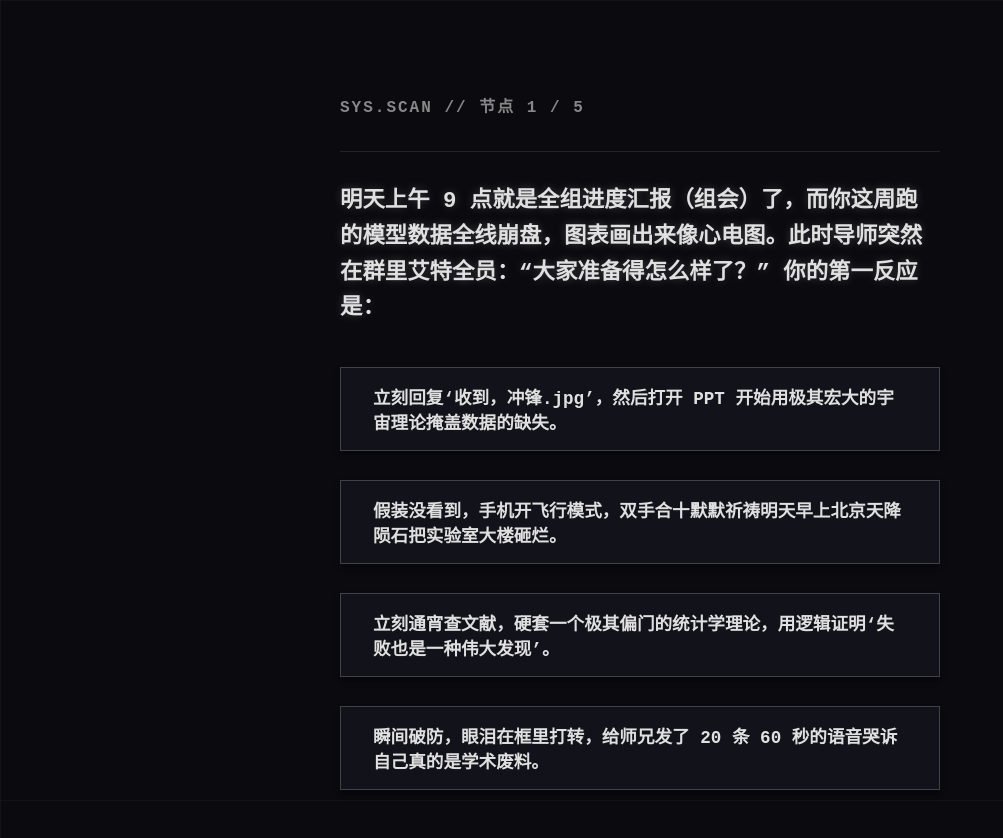
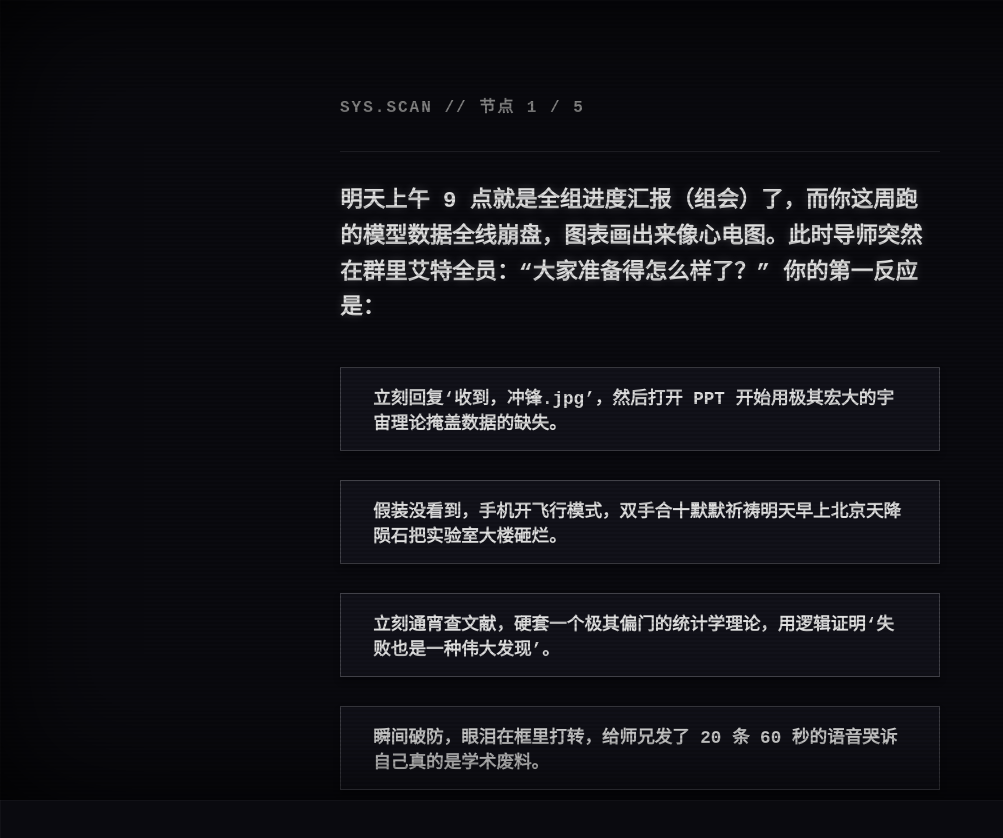
Before and after one commit to KindaMetal/xueshu-niuma, a website built with Vite: page index.html in a window 1280 px wide. Shown: the whole page, without its empty margins (0-1003 px from the left). Built offline with nearby package versions, Linux system fonts and the light colour scheme.

Commit message:
style: add global CRT monitor scanline and vignette overlay for deeper cyberpunk immersion

```diff
--- a/src/styles/tokens.css
+++ b/src/styles/tokens.css
@@ -39,6 +39,28 @@ body {
     linear-gradient(90deg, rgba(255,255,255,0.03) 1px, transparent 1px);
   background-size: 30px 30px;
   background-attachment: fixed;
+}
+
+/* CRT 显像管扫描线与暗角覆盖层 */
+body::after {
+  content: "";
+  position: fixed;
+  top: 0;
+  left: 0;
+  width: 100vw;
+  height: 100vh;
+  pointer-events: none; /* 绝对不能阻挡点击事件 */
+  z-index: 9999;
+
+  /* 极细扫描线 */
+  background: linear-gradient(
+    rgba(18, 16, 16, 0) 50%,
+    rgba(0, 0, 0, 0.15) 50%
+  );
+  background-size: 100% 4px;
+
+  /* 屏幕四周的复古监视器暗角 (Vignette) */
+  box-shadow: inset 0 0 120px rgba(0,0,0,0.95);
 }
 
 .btn-sketch {
```
